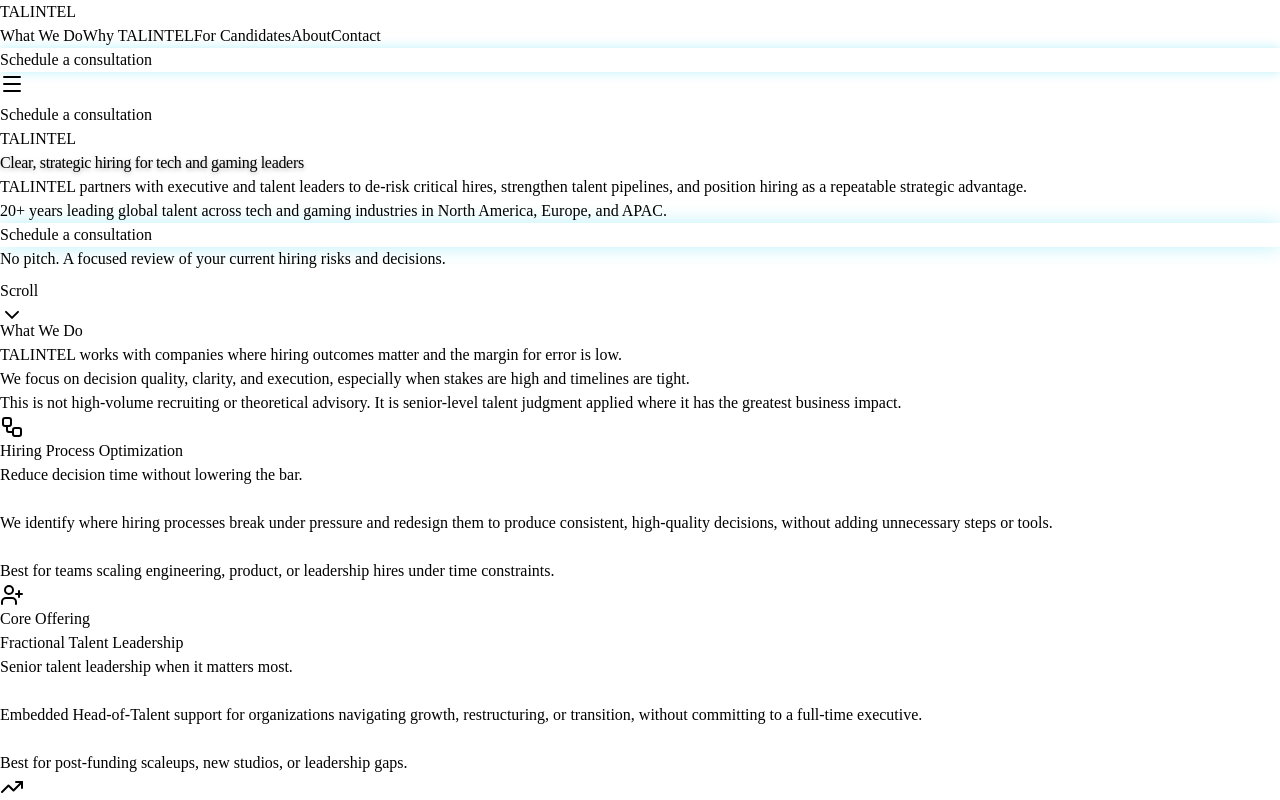
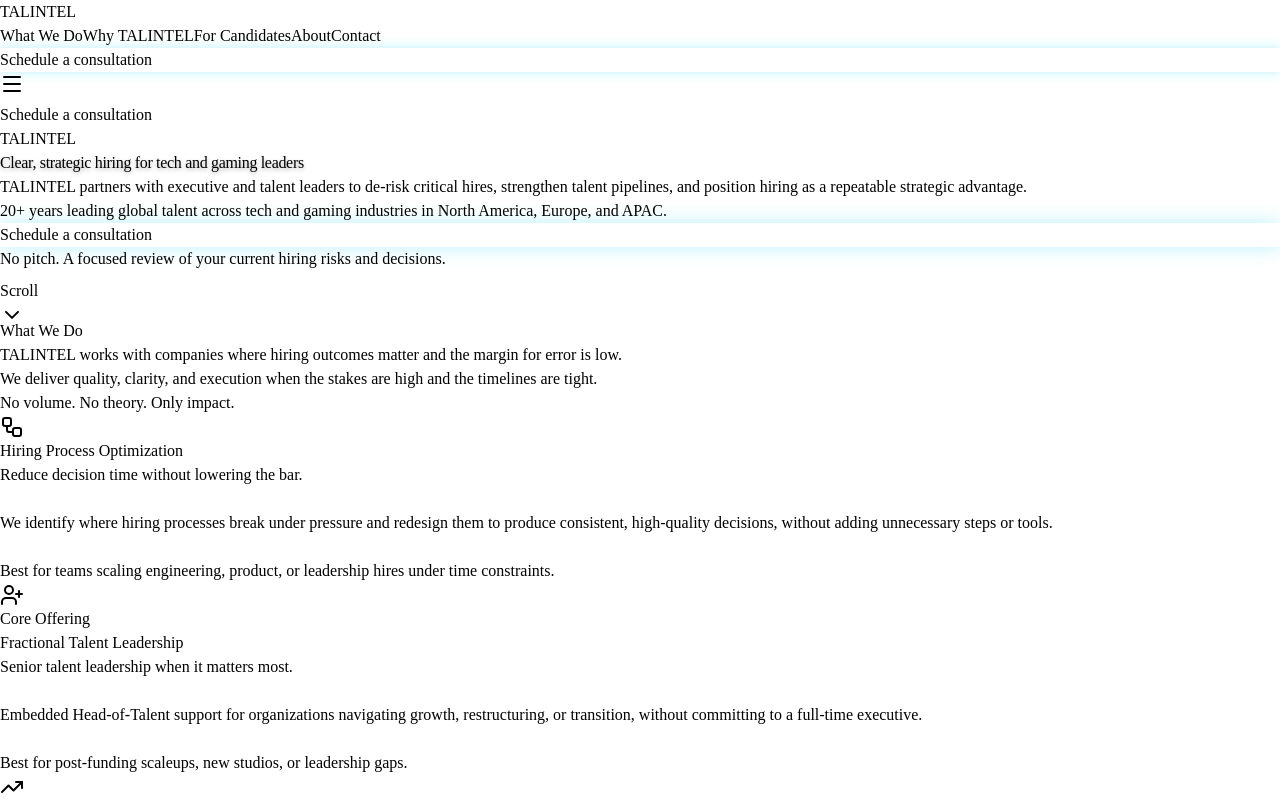
Before and after one commit to thunderthumbz/talintel-website, a React (Vite) app in the folder client/: page / in a window 1280 px wide. Shown: the top 800 px of the page. Built offline with nearby package versions, Linux system fonts and the light colour scheme.

Commit message:
Revise service description for clarity and impact

```diff
--- a/client/src/components/sections/Services.tsx
+++ b/client/src/components/sections/Services.tsx
@@ -125,10 +125,10 @@
               TALINTEL works with companies where hiring outcomes matter and the margin for error is low.
             </p>
             <p>
-              We focus on decision quality, clarity, and execution, especially when stakes are high and timelines are tight.
+              We deliver quality, clarity, and execution when the stakes are high and the timelines are tight.
             </p>
             <p>
-              This is not high-volume recruiting or theoretical advisory. It is senior-level talent judgment applied where it has the greatest business impact.
+              No volume. No theory. Only impact.
             </p>
           </motion.div>
         </motion.div>
```
